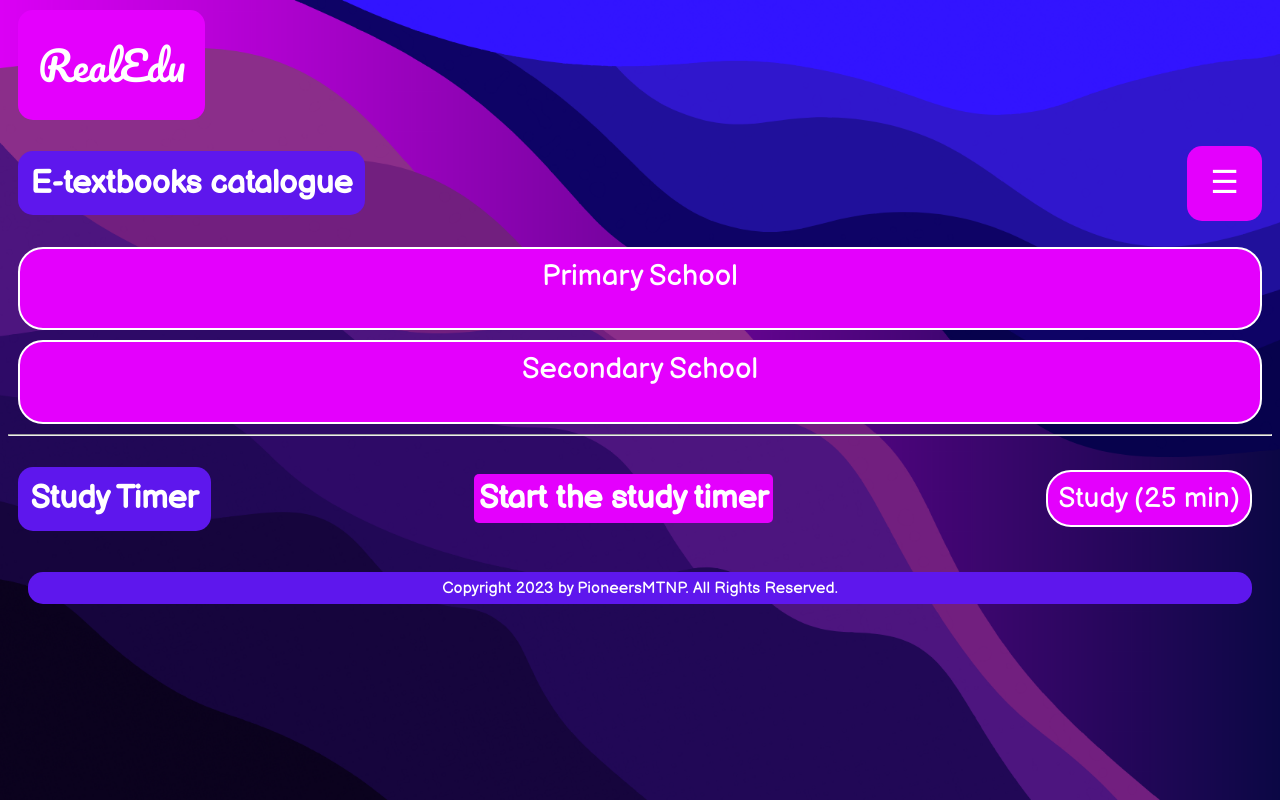
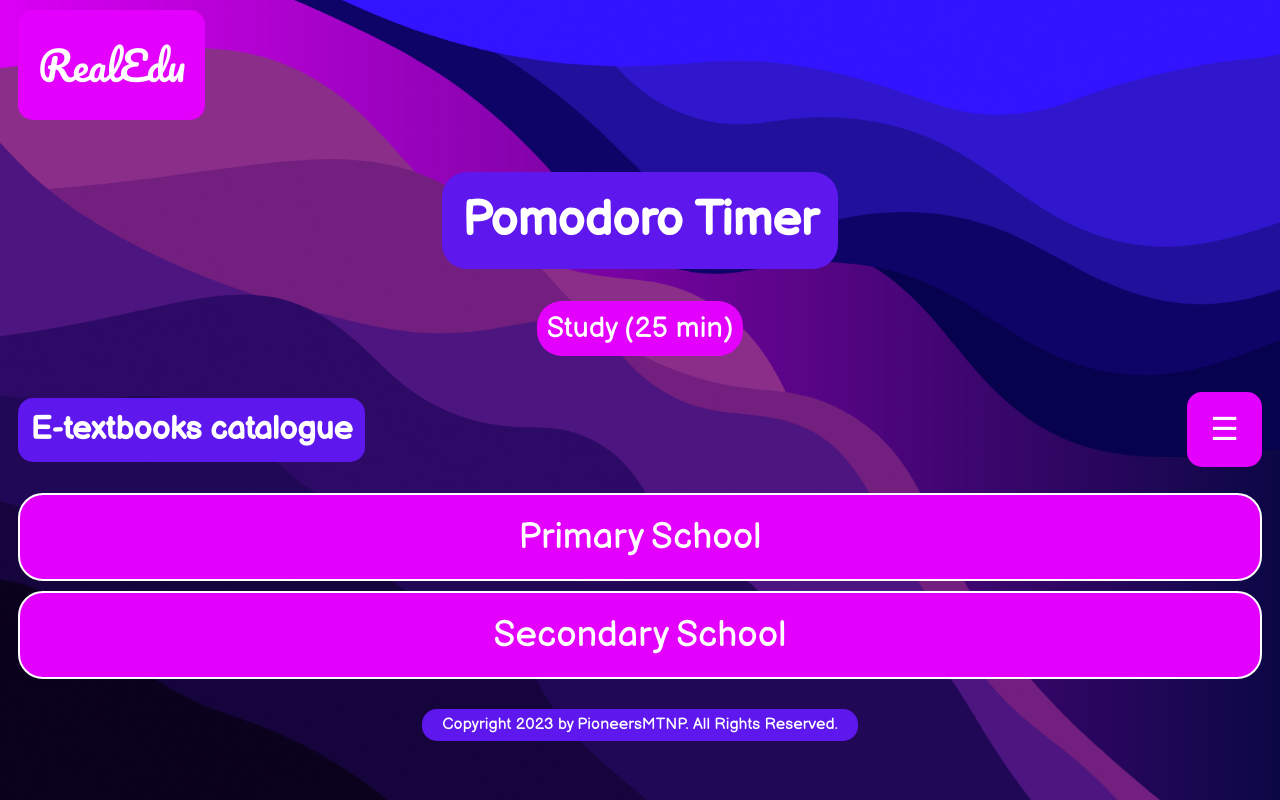
Before and after one commit to RealOSS/RealOSS.github.io, a plain HTML site: page index.html in a window 1280 px wide. Drawn offline with Linux system fonts and the light colour scheme.

Commit message:
Design Changes

```diff
--- a/index.html
+++ b/index.html
@@ -19,6 +19,19 @@
 				<button id="inilink" onclick="localStorage.setItem('openmenu', 0); location.reload();" type="button" style="font-family: Balsamiq Sans;display:none;"> &lt; </button>
 			</div>
 		</header>
+
+		<div class="container">
+			<div class="pomodoro">
+				<h1 id="rtdisp">
+					Pomodoro Timer
+				</h1>
+				<button class="timerbuttons" id="rtWork" onclick="startTimer(25, 0, 'Time for a break...', 'rtWork', 'rtRest', 'pWork', 'pRest');" style="display: inline-block;">Study (25 min)</button>
+				<div class="timerbuttons" id="pWork" style="display: none;">Studying...</div>
+				<button class="timerbuttons" id="rtRest" onclick="startTimer(5, 0, 'Let\'s get working!', 'rtRest', 'rtWork', 'pRest', 'pWork');" style="display: none;">Rest (5 min)</button>
+				<div class="timerbuttons" id="pRest" style="display: none;">Resting...</div>
+			</div>
+		</div>
+
 		<div class="textbooks">
 			<h1 id="descbar">
 				E-textbooks catalogue
@@ -69,23 +82,10 @@
 				<li><a id="mlink" href="./ss/additional.html" class="ssli"> Additional Streams </a></li>
 			</ul>
 		</div>
-		<hr>
-
-		<div class="textbooks">
-			<h1 id="descbar" style="display: inline-block;">Study Timer</h1>
-
-			<h1 id="rtdisp" style="display: inline; background: var(--prm);border-radius: 5px;padding: 5px;">
-				Start the study timer
-			</h1>
-
-			<button class="card" id="rtWork" onclick="startTimer(25, 0, 'Time for a break...', 'rtWork', 'rtRest', 'pWork', 'pRest');" style="display: inline-block;">Study (25 min)</button>
-			<div class="card" id="pWork" style="display: none;">Studying...</div>
-			<button class="card" id="rtRest" onclick="startTimer(5, 0, 'Let\'s get working!', 'rtRest', 'rtWork', 'pRest', 'pWork');" style="display: none;">Rest (5 min)</button>
-			<div class="card" id="pRest" style="display: none;">Resting...</div>
+		<div class="container">
+			<footer>
+				Copyright 2023 by PioneersMTNP. All Rights Reserved.
+			</footer>
 		</div>
-
-		<footer>
-			Copyright 2023 by PioneersMTNP. All Rights Reserved.
-		</footer>
 	</body>
 </html>
--- a/resources/stylesheet.css
+++ b/resources/stylesheet.css
@@ -73,7 +73,7 @@ a:link, a:visited, a:hover, a:active{
 	display: block;
 	border: 2px solid white;
 	border-radius: 25px;
-	margin:10px;
+	margin: 10px;
 	padding: 10px;
 	color: var(--fnt);
 	font-size: 175%;
@@ -98,11 +98,11 @@ a:link, a:visited, a:hover, a:active{
 	display: contents;
 }
 .topic{
-	font-size: 125%;
+	font-size: 155%;
 	border-bottom: none;
 	display: inline-block;
-	margin-bottom: 2%;
 	justify-content: center;
+	padding: 10px;
 }
 .essay{
 	font-size: 150%;
@@ -143,7 +143,7 @@ a:link, a:visited, a:hover, a:active{
 	margin: 2px;
 }
 footer{
-	display: block;
+	display: inline-block;
 	margin: 20px;
 	padding: 20px;
 	text-align: center;
@@ -184,6 +184,39 @@ footer{
 .tab{
 	width: 100%;
 }
+
+.container{
+	text-align: center;
+}
+
+.pomodoro{
+	display: inline-block;
+	padding: 10px;
+	border-radius: 25px;
+	font-size: 150%;
+	text-align: center;
+}
+
+.timerbuttons{
+	display: inline-block;
+	background-color: var(--prm);
+	padding: 10px;
+	border-radius: 25px;
+	font-size: 120%;
+	text-align: center;
+	color: white;
+	border: 2px var(--prm) ;
+	font-family: inherit;
+}
+
+#rtdisp{
+	display: block;
+	text-align: center;
+	background-color: var(--sec);
+	padding: 20px;
+	border-radius: 25px;
+}
+
 @media only screen and (max-width: 767.98px) {
 	.notdownload{
 		display: block;
```
